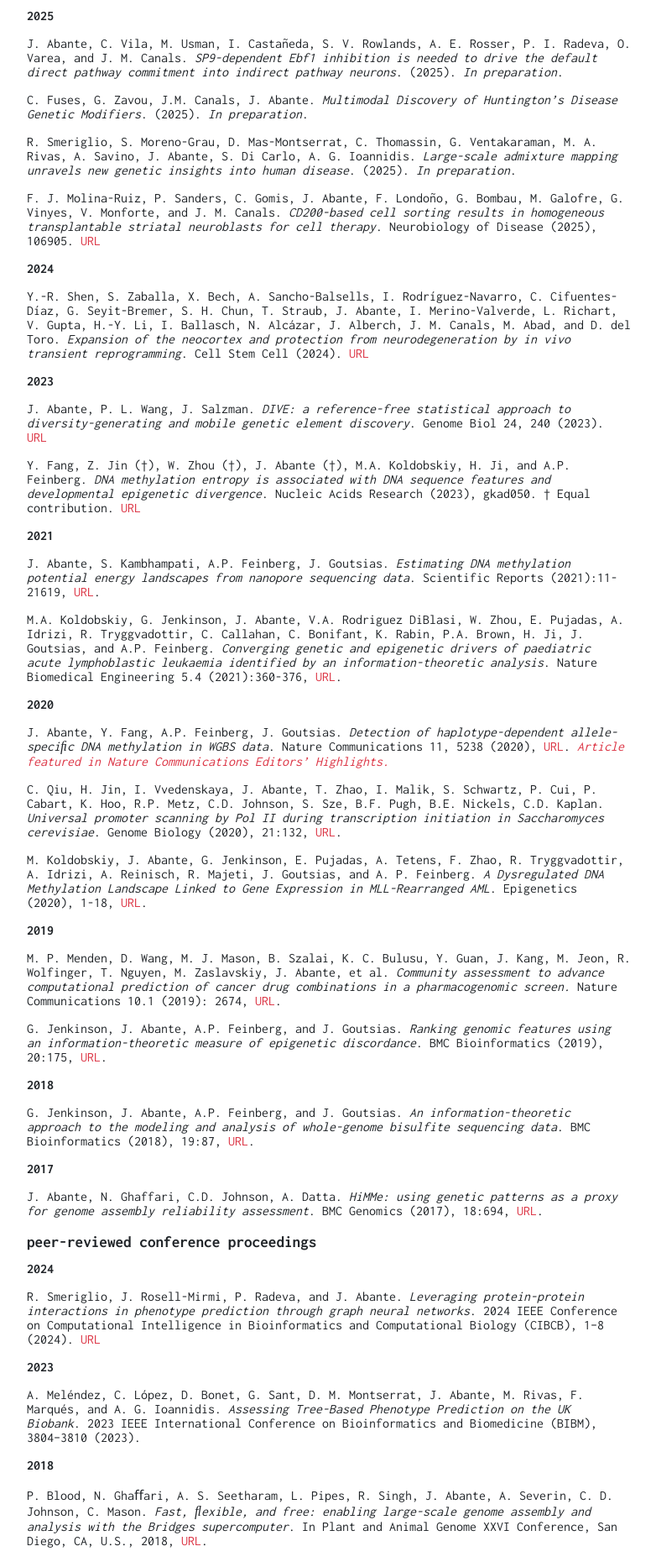
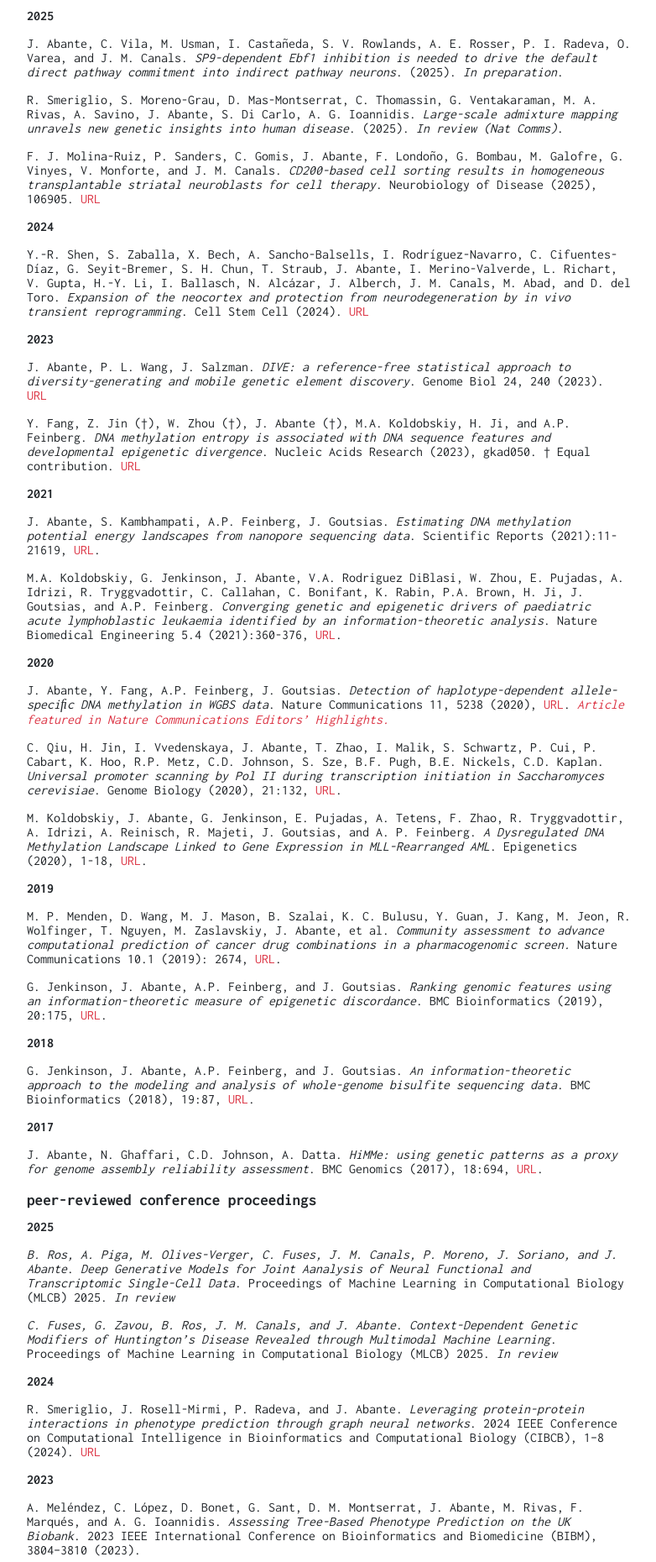
Before and after one commit to jordiabante/jordiabante.github.io, a plain HTML site: page publications/index.html in a window 1280 px wide. Shown: the part 150-2010 px from the top of the page at 84% size, without its empty margins (248-1030 px from the left). Drawn offline with nearby package versions, Linux system fonts and the light colour scheme.

Commit message:
Update site content 2025-06-07 10:01:42

```diff
--- a/publications/index.html
+++ b/publications/index.html
@@ -78,8 +78,7 @@ if (!doNotTrack) {
     <h4 id="journal-articles">journal articles</h4>
 <p><strong>2025</strong></p>
 <p>J. Abante, C. Vila, M. Usman, I. Castañeda, S. V. Rowlands, A. E. Rosser, P. I. Radeva, O. Varea, and J. M. Canals. <em>SP9-dependent Ebf1 inhibition is needed to drive the default direct pathway commitment into indirect pathway neurons</em>. (2025). <em>In preparation</em>.</p>
-<p>C. Fuses, G. Zavou, J.M. Canals, J. Abante. <em>Multimodal Discovery of Huntington&rsquo;s Disease Genetic Modifiers</em>. (2025). <em>In preparation</em>.</p>
-<p>R. Smeriglio, S. Moreno-Grau, D. Mas-Montserrat, C. Thomassin, G. Ventakaraman, M. A. Rivas, A. Savino, J. Abante, S. Di Carlo, A. G. Ioannidis. <em>Large-scale admixture mapping unravels new genetic insights into human disease</em>. (2025). <em>In preparation</em>.</p>
+<p>R. Smeriglio, S. Moreno-Grau, D. Mas-Montserrat, C. Thomassin, G. Ventakaraman, M. A. Rivas, A. Savino, J. Abante, S. Di Carlo, A. G. Ioannidis. <em>Large-scale admixture mapping unravels new genetic insights into human disease</em>. (2025). <em>In review (Nat Comms)</em>.</p>
 <p>F. J. Molina-Ruiz, P. Sanders, C. Gomis, J. Abante, F. Londoño, G. Bombau, M. Galofre, G. Vinyes, V. Monforte, and J. M. Canals. <em>CD200-based cell sorting results in homogeneous transplantable striatal neuroblasts for cell therapy</em>. Neurobiology of Disease (2025), 106905. <a href="https://www.sciencedirect.com/science/article/pii/S0969996125001214">URL</a></p>
 <p><strong>2024</strong></p>
 <p>Y.-R. Shen, S. Zaballa, X. Bech, A. Sancho-Balsells, I. Rodríguez-Navarro, C. Cifuentes-Díaz, G. Seyit-Bremer, S. H. Chun, T. Straub, J. Abante, I. Merino-Valverde, L. Richart, V. Gupta, H.-Y. Li, I. Ballasch, N. Alcázar, J. Alberch, J. M. Canals, M. Abad, and D. del Toro. <em>Expansion of the neocortex and protection from neurodegeneration by in vivo transient reprogramming</em>. Cell Stem Cell (2024). <a href="https://doi.org/10.1016/j.stem.2024.09.013">URL</a></p>
@@ -101,6 +100,9 @@ if (!doNotTrack) {
 <p><strong>2017</strong></p>
 <p>J. Abante, N. Ghaffari, C.D. Johnson, A. Datta. <em>HiMMe: using genetic patterns as a proxy for genome assembly reliability assessment</em>. BMC Genomics (2017), 18:694, <a href="https://doi.org/10.1186/s12864-017-3965-2">URL</a>.</p>
 <h4 id="peer-reviewed-conference-proceedings">peer-reviewed conference proceedings</h4>
+<p><strong>2025</strong></p>
+<p><em>B. Ros, A. Piga, M. Olives-Verger, C. Fuses, J. M. Canals, P. Moreno, J. Soriano, and J. Abante</em>. <em>Deep Generative Models for Joint Aanalysis of Neural Functional and Transcriptomic Single-Cell Data</em>. Proceedings of Machine Learning in Computational Biology (MLCB) 2025. <em>In review</em></p>
+<p><em>C. Fuses, G. Zavou, B. Ros, J. M. Canals, and J. Abante</em>. <em>Context-Dependent Genetic Modifiers of Huntington&rsquo;s Disease Revealed through Multimodal Machine Learning</em>. Proceedings of Machine Learning in Computational Biology (MLCB) 2025. <em>In review</em></p>
 <p><strong>2024</strong></p>
 <p>R. Smeriglio, J. Rosell-Mirmi, P. Radeva, and J. Abante. <em>Leveraging protein-protein interactions in phenotype prediction through graph neural networks</em>. 2024 IEEE Conference on Computational Intelligence in Bioinformatics and Computational Biology (CIBCB), 1–8 (2024). <a href="https://doi.org/10.1109/CIBCB58642.2024.10702170">URL</a></p>
 <p><strong>2023</strong></p>
```
